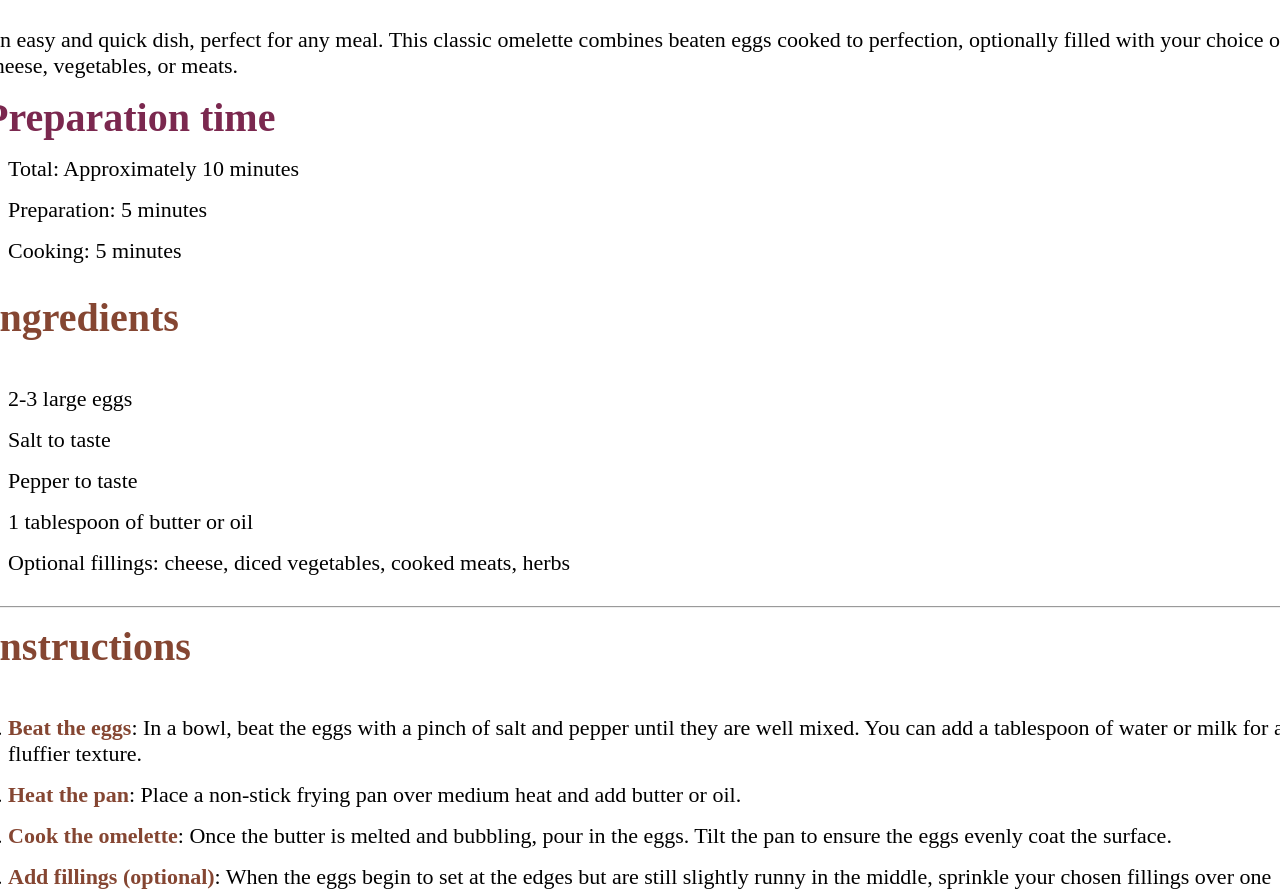
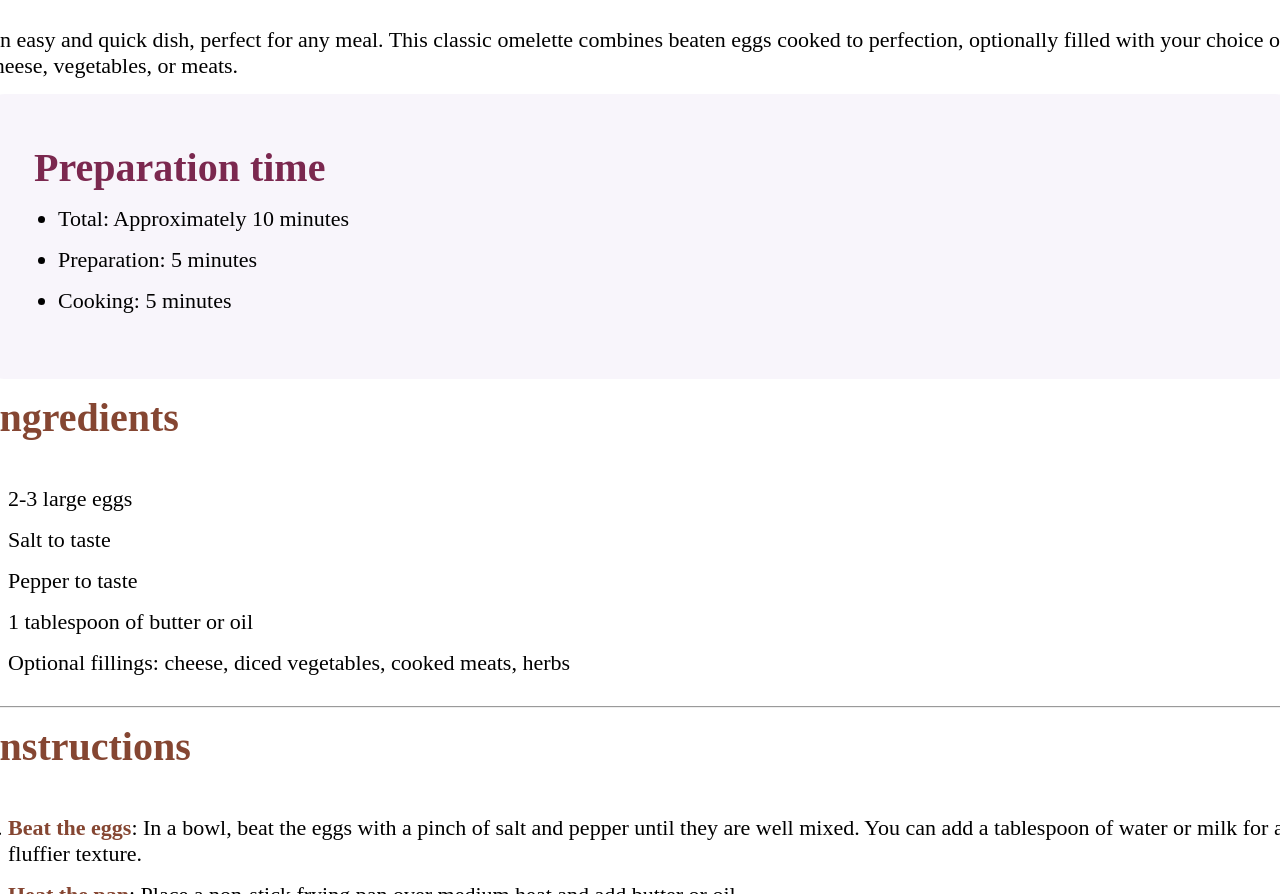
Before and after one commit to Chiwiee/recipe-page-main, a plain HTML site: page index.html in a window 1280 px wide. Shown: the part 848-1742 px from the top of the page. Drawn offline with Linux system fonts and the light colour scheme.

Commit message:
Add prep time border radius padding

```diff
--- a/style.css
+++ b/style.css
@@ -40,6 +40,12 @@ span {
 .prep-time h3 {
   color: hsl(332, 51%, 32%);
 }
+div.prep-time {
+  background-color: hsla(274, 42%, 63%, 0.076);
+  border: none;
+  border-radius: 20px;
+  padding: 50px;
+}
 h1 {
   font-size: 70px;
 }
@@ -60,3 +66,6 @@ ol,
 li {
   margin-left: 12px;
 }
+div.table {
+  display: inline;
+}
```
